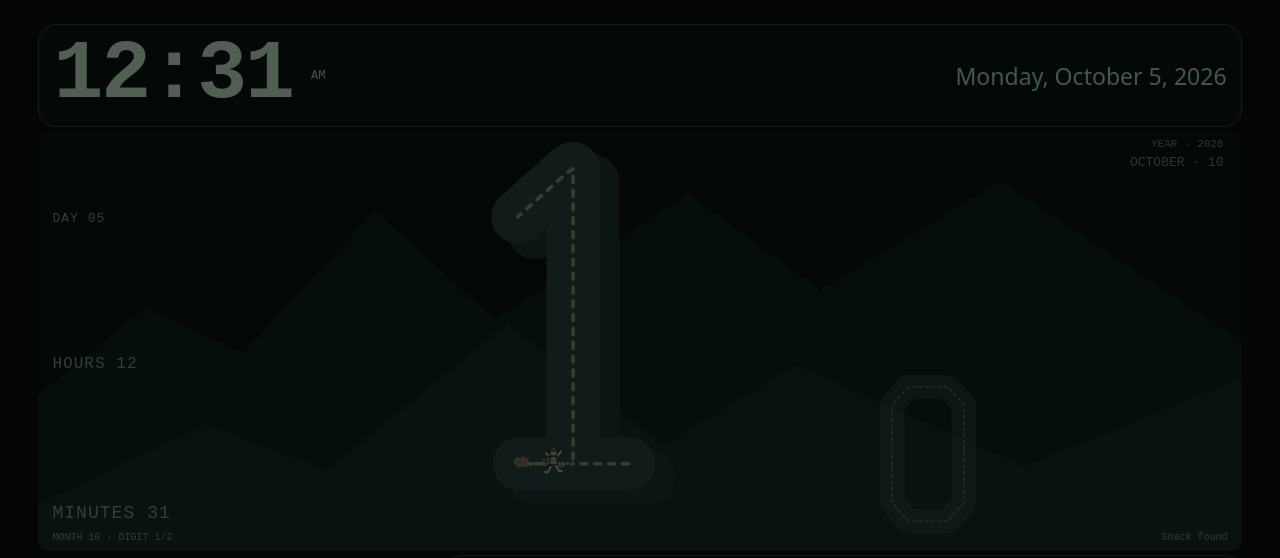
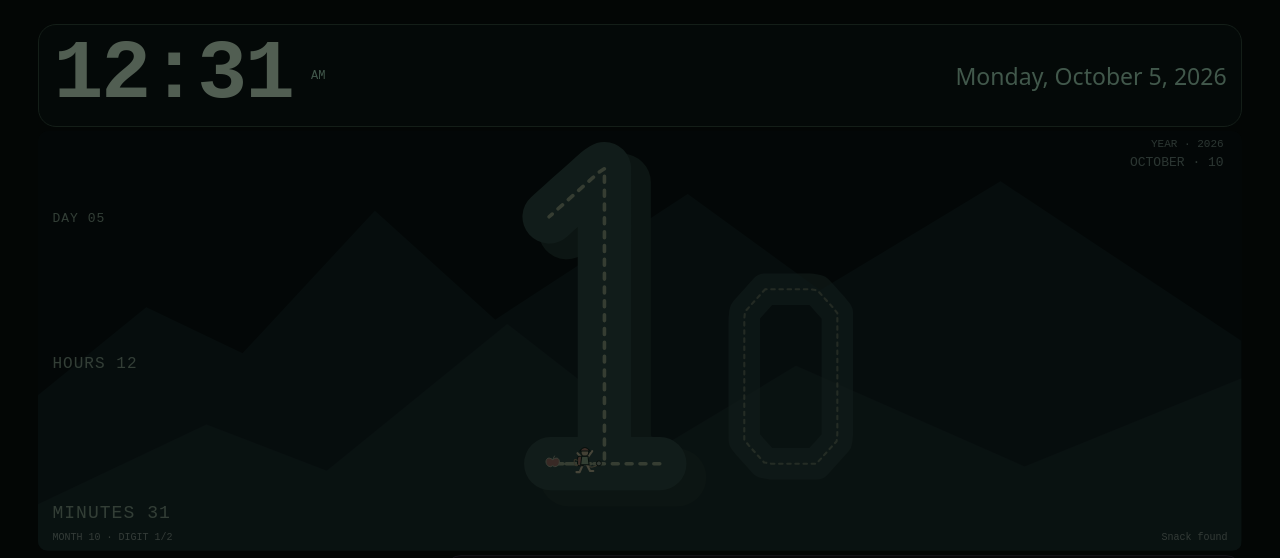
Before and after one commit to ilamgumaran/simpli-home-tools, a website: page tools/little-orbit/Little Orbit.html in a window 1280 px wide. Shown: the top 558 px of the page. Drawn offline with Linux system fonts and the light colour scheme; no server answers.

Commit message:
Keep mountain numerals close together and in reading order

```diff
--- a/tools/little-orbit/Little Orbit.html
+++ b/tools/little-orbit/Little Orbit.html
@@ -981,12 +981,18 @@ applyDisplay();
   const turn=ease(clamp((local-.24)/.2)),around=ease(clamp((local-.67)/.2));
   const skew=still()?0:mix(-.24,0,turn)+.12*around,vertical=still()?1:mix(.76,1,turn);
   const lead=position(currentRoute,unitProgress),panX=run?clamp((40-lead.x)*scale,-w*.025,w*.025):0,panY=run?clamp((75-lead.y)*scale,-h*.08,h*.08):0;
-  const tx=w*.43-40*scale*zoom+panX,ty=h*.52-75*scale*zoom*vertical+panY;
+  // Keep the whole number together and in reading order as its focal digit changes.
+  const neighborSize=scale*.65,gap=34*scale;
+  const sizes=Array.from(data.value,(_,i)=>i===focus?scale*zoom:neighborSize);
+  const numberWidth=sizes.reduce((sum,size)=>sum+80*size,0)+gap*(count-1);
+  const numberLeft=w*.52-numberWidth/2+panX;
+  const digitLeft=index=>numberLeft+sizes.slice(0,index).reduce((sum,size)=>sum+80*size+gap,0);
+  const tx=digitLeft(focus),ty=h*.52-75*scale*zoom*vertical+panY;
   // One focal numeral grows while the other digits recede; fixed readouts stay untouched.
   attr('mountain-digit','transform',`translate(${tx.toFixed(2)} ${ty.toFixed(2)}) matrix(${(scale*zoom).toFixed(4)} 0 ${(skew*scale*zoom).toFixed(4)} ${(scale*zoom*vertical).toFixed(4)} 0 0)`);
   const d=path(currentRoute);attr('mountain-rock','d',d);attr('mountain-trail','d',d);attr('mountain-depth','d',d);attr('mountain-depth','transform',`translate(${camera==='traverse'?-9:9} 7)`);
-  const neighbor=data.value[(focus+1)%count],neighborSize=scale*.5;
-  get('mountain-neighbor').innerHTML=`<g transform="translate(${(w*.71).toFixed(2)} ${(h*.61).toFixed(2)}) scale(${neighborSize.toFixed(4)})"><path class="mountain-neighbor-rock" d="${path(routes[neighbor])}"/><path class="mountain-neighbor-trail" d="${path(routes[neighbor])}"/></g>`;
+  const baseline=ty+150*scale*zoom*vertical;
+  get('mountain-neighbor').innerHTML=Array.from(data.value,(neighbor,index)=>index===focus?'':`<g transform="translate(${digitLeft(index).toFixed(2)} ${(baseline-150*neighborSize).toFixed(2)}) scale(${neighborSize.toFixed(4)})"><path class="mountain-neighbor-rock" d="${path(routes[neighbor])}"/><path class="mountain-neighbor-trail" d="${path(routes[neighbor])}"/></g>`).join('');
   attr('mountain-far','d',`M0 ${h*.63}L${w*.09} ${h*.42} ${w*.17} ${h*.53} ${w*.28} ${h*.19} ${w*.38} ${h*.45} ${w*.54} ${h*.15} ${w*.65} ${h*.38} ${w*.8} ${h*.12} ${w} ${h*.5}V${h}H0Z`);
   attr('mountain-near','d',`M0 ${h*.89}L${w*.14} ${h*.7} ${w*.24} ${h*.81} ${w*.39} ${h*.46} ${w*.52} ${h*.75} ${w*.63} ${h*.56} ${w*.82} ${h*.8} ${w} ${h*.59}V${h}H0Z`);
   const project=p=>({x:tx+(p.x+skew*p.y)*scale*zoom,y:ty+p.y*scale*zoom*vertical});
```
Also changed, not shown: tools/little-orbit/time-climber-ii.js (+9 -3 lines), tools/little-orbit/CHANGELOG.md.
